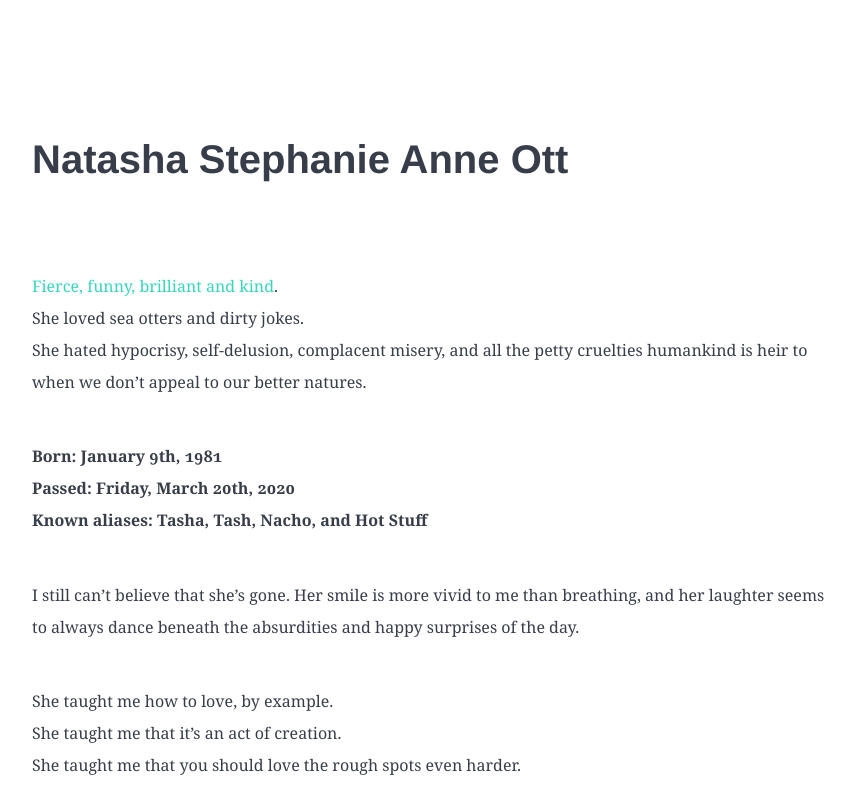
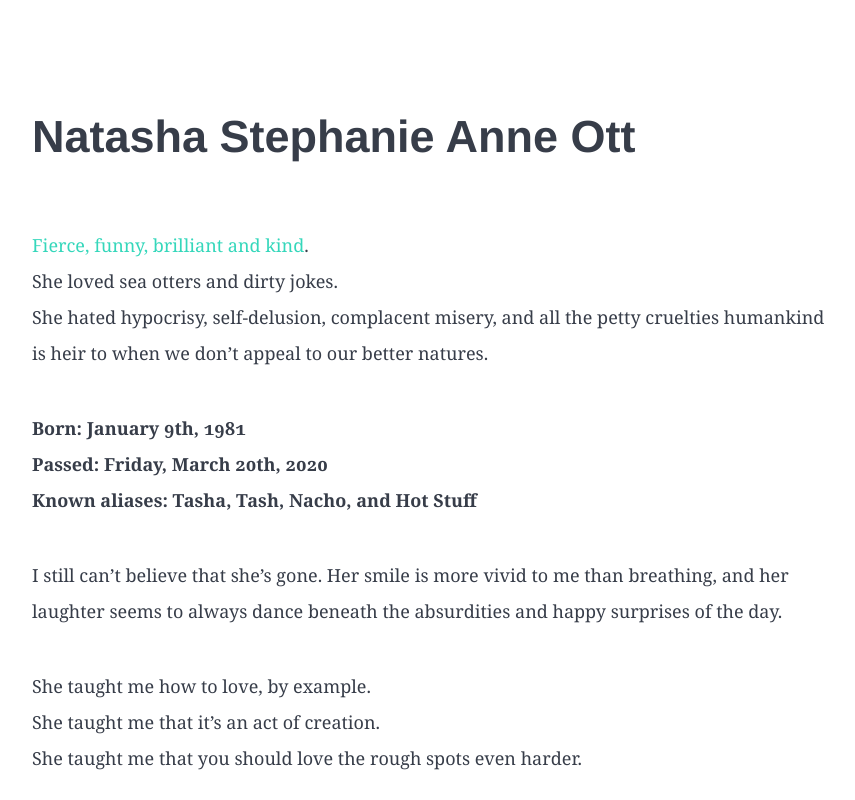
Before and after one commit to specialgoodstuff/tasha-was-here, a plain HTML site: page index.html in a window 1280 px wide. Shown: the top 800 px of the page, without its empty margins (208-1063 px from the left). Drawn offline with nearby package versions, Linux system fonts and the light colour scheme.

Commit message:
no message

```diff
--- a/index.html
+++ b/index.html
@@ -9,7 +9,7 @@
     @import 'https://cdnjs.cloudflare.com/ajax/libs/KaTeX/0.9.0-alpha2/katex.min.css';
 
     html {
-      font-size: 16px;
+      font-size: 18px;
       background: #fff;
       color: #373D49
     }
@@ -55,7 +55,7 @@
 
     p,
     pre {
-      margin-bottom: 2em
+      margin-bottom: 1.5em
     }
 
     pre {
@@ -98,7 +98,7 @@
     }
 
     h1 {
-      line-height: 3em;
+      line-height: 1.5em;
       font-size: 2.5em;
       margin-bottom: 1em;
       padding-top: .78001em
@@ -112,7 +112,7 @@
 
     h2,
     h3 {
-      line-height: 3em
+      line-height: 1.5em
     }
 
     h3 {
```
